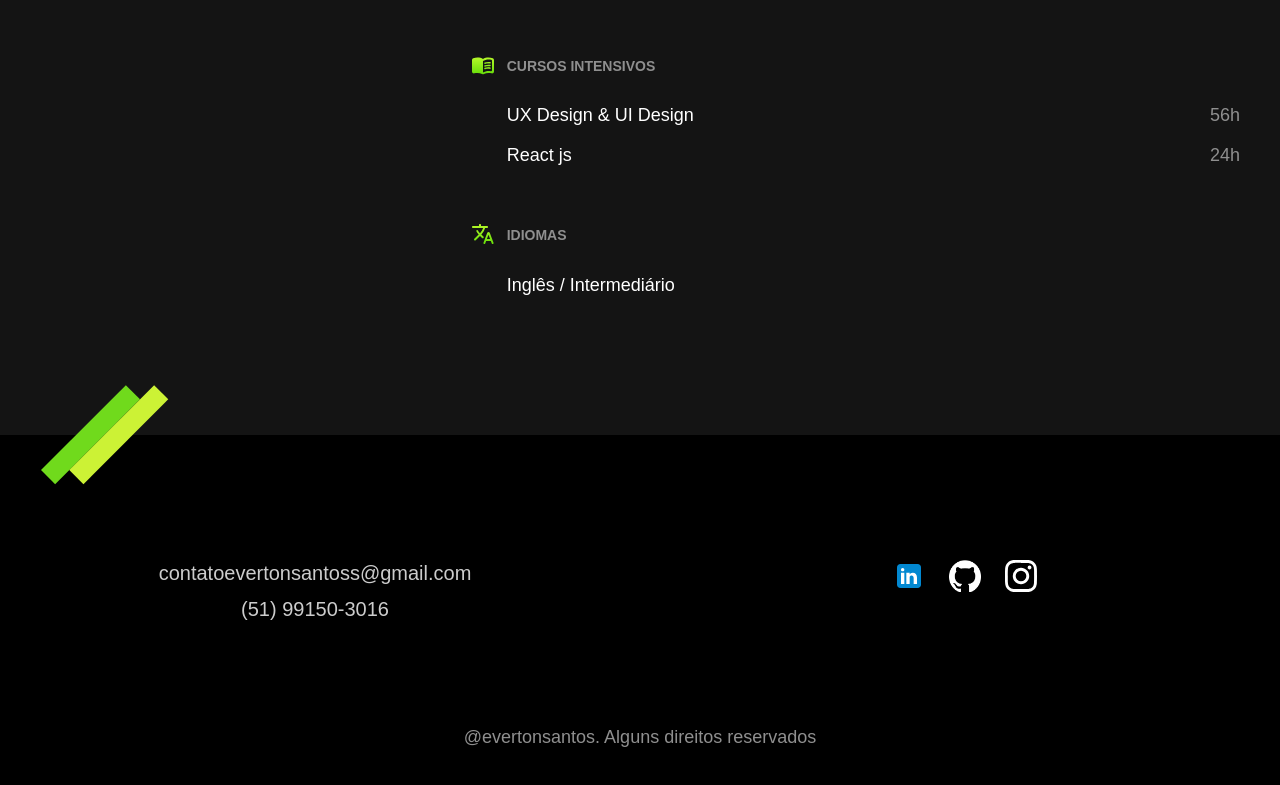
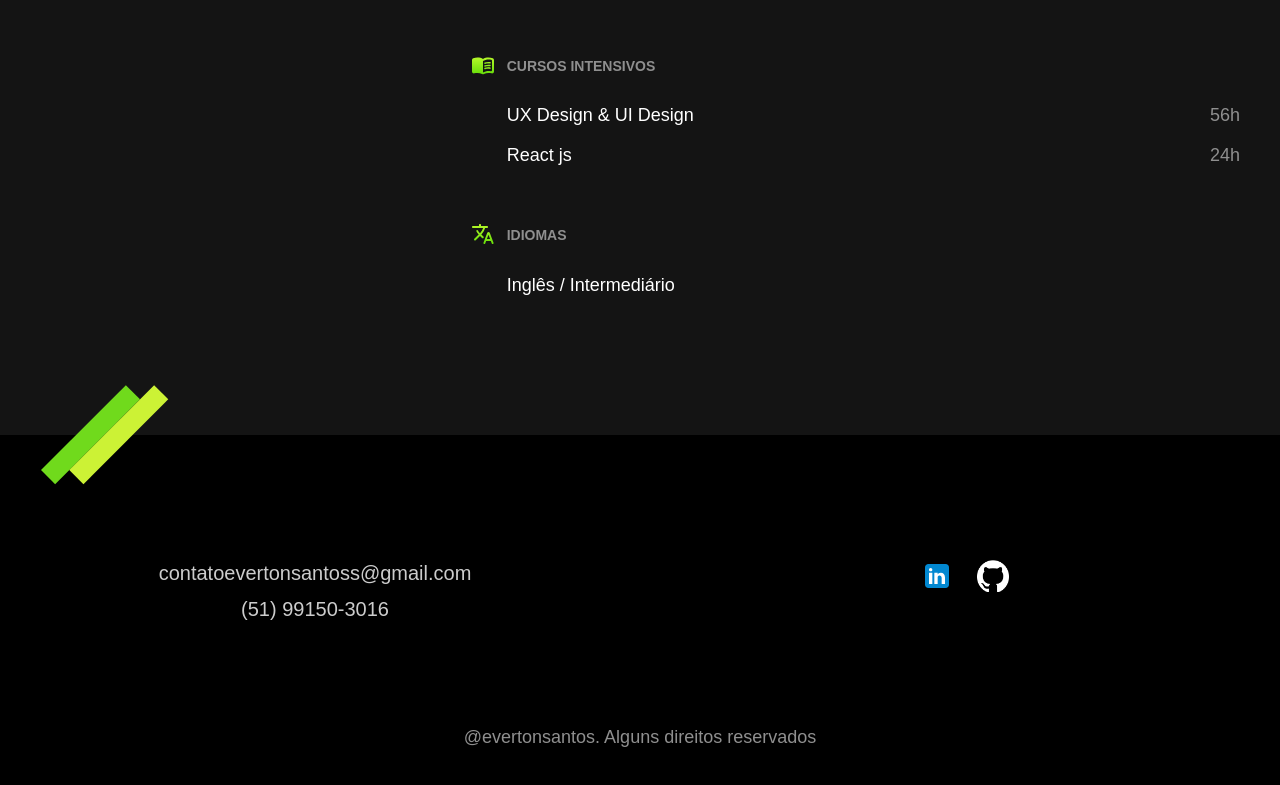
Before and after one commit to evertonsantoos/portfolio, a plain HTML site: page index.html in a window 1280 px wide. Shown: the part 2005-2790 px from the top of the page. Drawn offline with nearby package versions, Linux system fonts and the light colour scheme.

Commit message:
update footer

```diff
--- a/index.html
+++ b/index.html
@@ -47,7 +47,7 @@
     </main>
 
     <section class="experiencia" id="experiencia" aria-label="Experiência">
-      <h2 class="subtitulo">EXPERIÊNCIA</h2>
+      <h2 class="subtitulo">experiencia</h2>
       <div>
         <p class="experiencia-texto">
           Desenvolvo pequenos projetos como o Bikcraft utilizando apenas
@@ -177,14 +177,6 @@
               <img src="img/github-mark-white.png" alt="github" />
             </a>
           </li>
-          <li>
-            <a
-              href="https://www.instagram.com/evertonribeiro_00/"
-              target="_blank"
-            >
-              <img src="img/instagram.svg" alt="instagram" />
-            </a>
-          </li>
         </ul>
         <p class="footer-copy">@evertonsantos. Alguns direitos reservados</p>
       </div>
```
